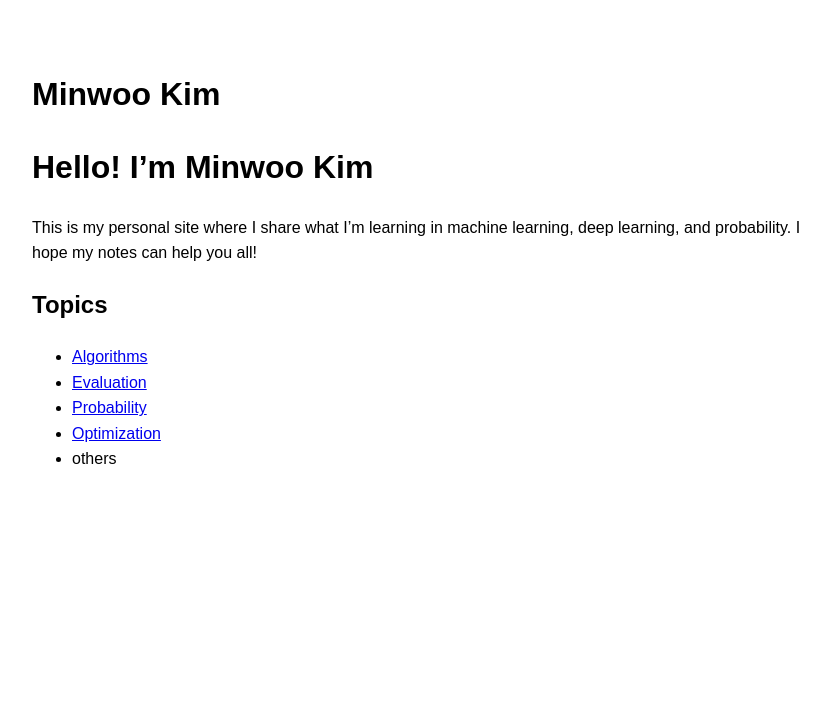
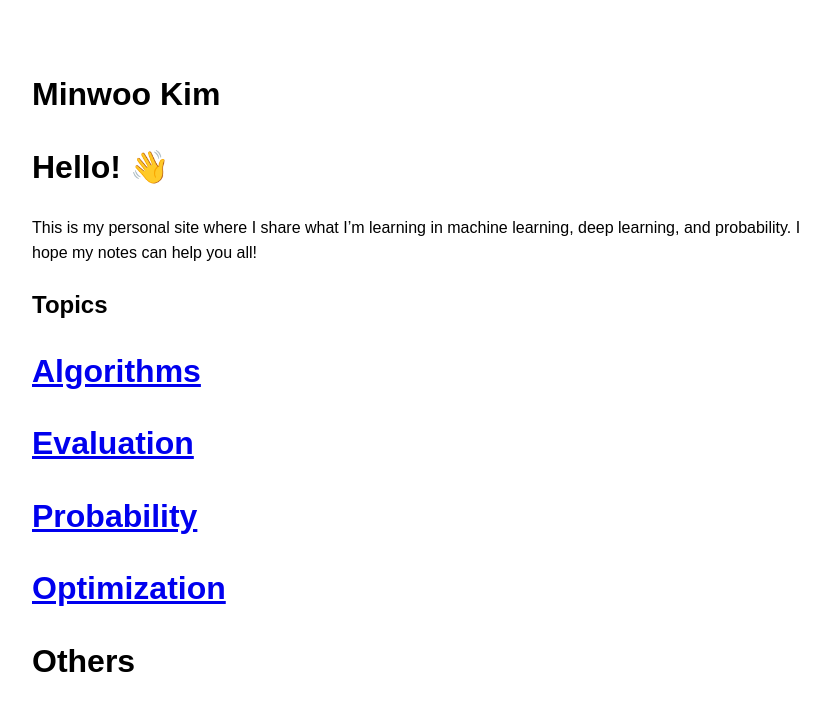
Before and after one commit to mkim2178/mkim2178.github.io, a Jekyll site: the page built from index.md, in a window 1280 px wide. Shown: the top 711 px of the page, without its empty margins (208-1038 px from the left). Built offline with Jekyll 4.4.1, drawn with Linux system fonts in a browser that asks for light colours.

Commit message:
fix the intro and categories

```diff
--- a/index.md
+++ b/index.md
@@ -3,13 +3,13 @@ title: Minwoo Kim
 layout: default
 ---
 
-# Hello! I'm Minwoo Kim
+# Hello! 👋
 This is my personal site where I share what I'm learning in machine learning, deep learning, and probability. I hope my notes can help you all!
 
 
 ## Topics
-- [Algorithms](algorithms/)
-- [Evaluation](evaluations/)
-- [Probability](probability/)
-- [Optimization](optimizations/)
-- others
+# [Algorithms](algorithms/)
+# [Evaluation](evaluations/)
+# [Probability](probability/)
+# [Optimization](optimizations/)
+# Others
```
